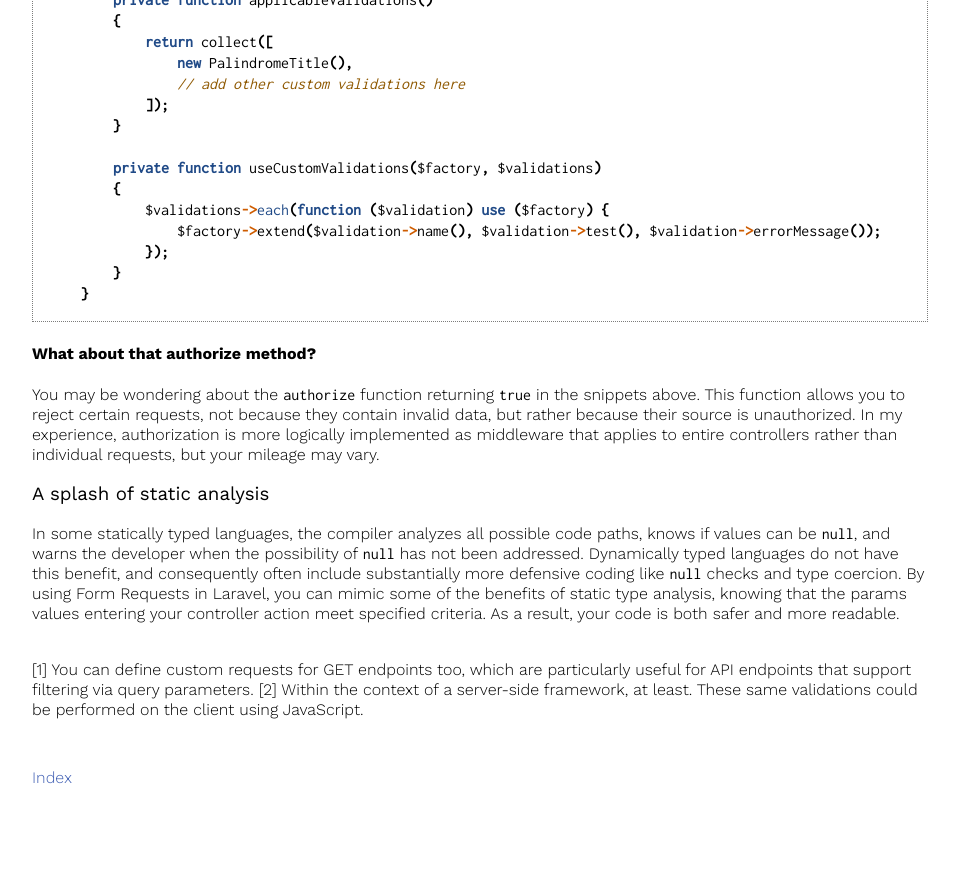
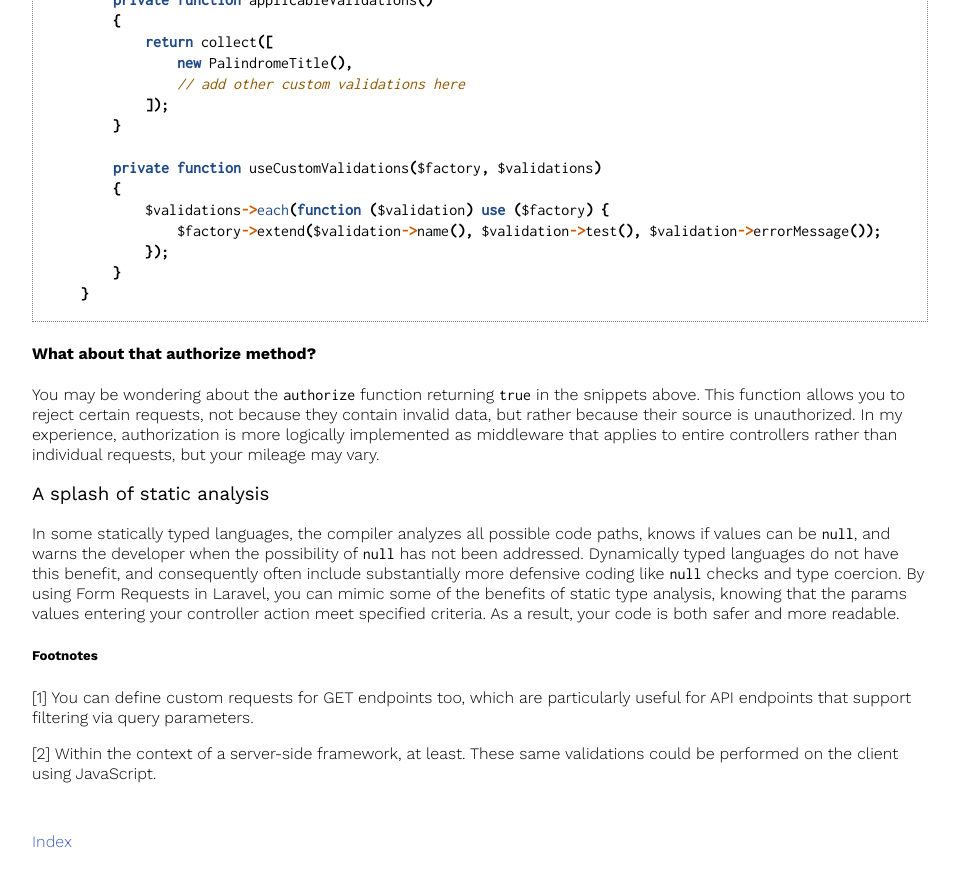
Before and after one commit to mikeknep/website, a Jekyll site: the page built from _posts/2016-09-26-laravel-controllers-clean-with-form-requests.md, in a window 1280 px wide and 900 px high, scrolled down 4370 px. Shown: the top 887 px of the window, without its empty margins (160-1119 px from the left). Built offline with Jekyll 4.4.1, drawn with Linux system fonts in a browser that asks for light colours; before the commit the page ends 5206 px from its top, so only the background shows below that.

Commit message:
Adjust footnote styling

```diff
--- a/_posts/2016-09-26-laravel-controllers-clean-with-form-requests.md
+++ b/_posts/2016-09-26-laravel-controllers-clean-with-form-requests.md
@@ -227,8 +227,9 @@ By using Form Requests in Laravel, you can mimic some of the benefits of static
 As a result, your code is both safer and more readable.
 
 
-<br />
+##### Footnotes
 <span id="footnote-1"><a href="#source-1">[1]</a></span> You can define custom requests for GET endpoints too, which are particularly useful for API endpoints that support filtering via query parameters.
+
 <span id="footnote-2"><a href="#source-2">[2]</a></span> Within the context of a server-side framework, at least. These same validations could be performed on the client using JavaScript.
 
 [laravel-home]: https://laravel.com/
```
